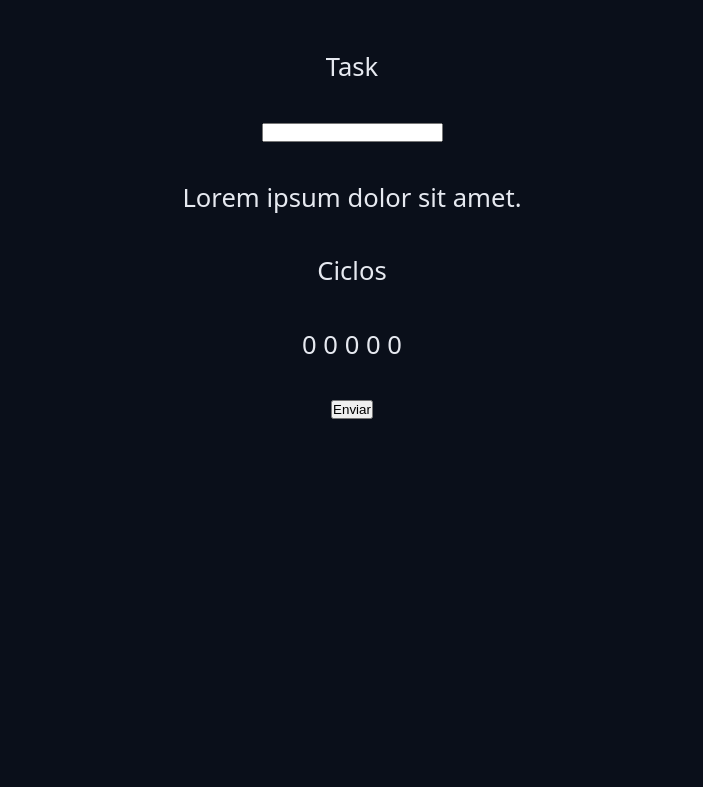
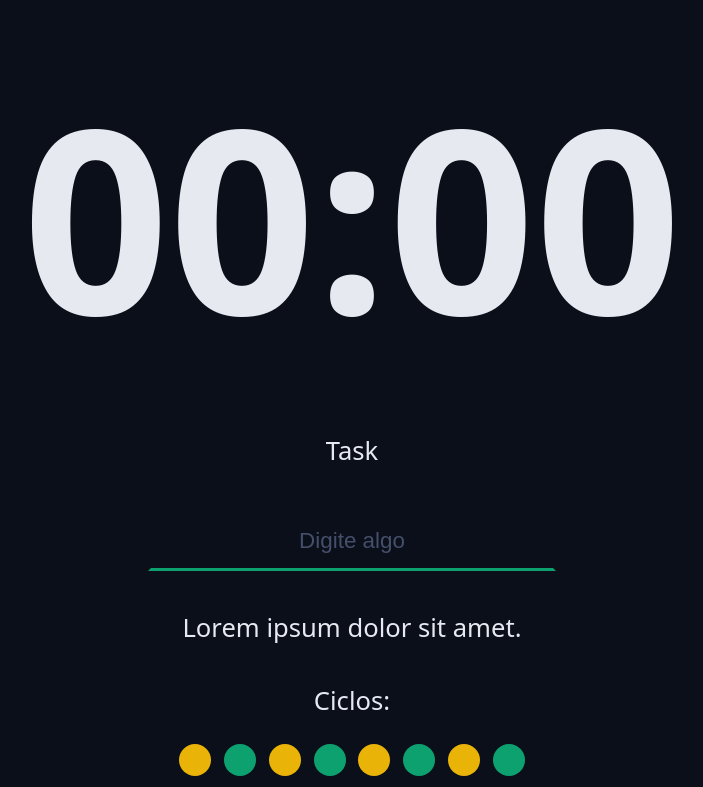
Before and after one commit to gabriellopasso/pomodoro-react, a React (Vite) app: page / in a window 1280 px wide. Shown: the part 433-1220 px from the top of the page, without its empty margins (288-991 px from the left). Before the commit the page ends 903 px from the top, so only its background shows below. Built offline with nearby package versions, Linux system fonts and the light colour scheme.

Commit message:
Component cycles criado

```diff
--- a/src/App.tsx
+++ b/src/App.tsx
@@ -8,6 +8,7 @@
 import { Menu } from './components/Menu';
 import { CountDown } from './components/CountDown';
 import { DefaultInput } from './components/DefaultInput';
+import { Cycles } from './components/Cycles';
 export function App() {
   return (
     <>
@@ -18,15 +19,24 @@
         <Menu />
       </Container>
       <Container>
+        <CountDown />
+      </Container>
+
+      <Container>
         <form className='form'>
           <div className='formRow'>
-            <DefaultInput />
+            <DefaultInput
+              labelText='Task'
+              id='xanax'
+              type='string'
+              placeholder='Digite algo'
+            />
           </div>
           <div className='formRow'>
             <p>Lorem ipsum dolor sit amet.</p>
           </div>
           <div className='formRow'>
-            <p>Ciclos</p>
+            <Cycles />
           </div>
           <div className='formRow'>
             <p>0 0 0 0 0</p>
--- /dev/null
+++ b/src/components/Cycles/index.tsx
@@ -0,0 +1,20 @@
+import styles from './styles.module.css';
+
+export function Cycles() {
+  return (
+    <div className={styles.cycles}>
+      <span>Ciclos:</span>
+
+      <div className={styles.cycleDots}>
+        <span className={`${styles.cycleDot} ${styles.workTime}`}></span>
+        <span className={`${styles.cycleDot} ${styles.shortBreakTime}`}></span>
+        <span className={`${styles.cycleDot} ${styles.workTime}`}></span>
+        <span className={`${styles.cycleDot} ${styles.shortBreakTime}`}></span>
+        <span className={`${styles.cycleDot} ${styles.workTime}`}></span>
+        <span className={`${styles.cycleDot} ${styles.shortBreakTime}`}></span>
+        <span className={`${styles.cycleDot} ${styles.workTime}`}></span>
+        <span className={`${styles.cycleDot} ${styles.longBreakTime}`}></span>
+      </div>
+    </div>
+  );
+}
--- /dev/null
+++ b/src/components/Cycles/styles.module.css
@@ -0,0 +1,28 @@
+.cycles {
+  display: flex;
+  flex-direction: column;
+  align-items: center;
+  justify-content: center;
+  gap: 1.6rem;
+}
+.cycleDots {
+  display: flex;
+  gap: 0.8rem;
+}
+.cycleDot {
+  width: 2rem;
+  height: 2rem;
+  background-color: var(--primary);
+  border-radius: 50%;
+}
+
+.workTime {
+  background-color: var(--warning);
+}
+
+.shortBreakTime {
+  background-color: var(--primary);
+}
+
+.longBreakTime {
+}
--- a/src/components/DefaultInput/index.tsx
+++ b/src/components/DefaultInput/index.tsx
@@ -1,10 +1,20 @@
-type DefaultInputProps = {};
+import styles from './styles.module.css';
 
-export function DefaultInput(props: DefaultInputProps) {
+type DefaultInputProps = {
+  id: string;
+  labelText?: string;
+} & React.ComponentProps<'input'>;
+
+export function DefaultInput({
+  id,
+  labelText,
+  type,
+  ...rest
+}: DefaultInputProps) {
   return (
     <>
-      <label htmlFor='input'>Task</label>
-      <input id='input' type='text' />
+      {labelText && <label htmlFor={id}>{labelText}</label>}
+      <input className={styles.input} id={id} type={type} {...rest} />
     </>
   );
 }
--- /dev/null
+++ b/src/components/DefaultInput/styles.module.css
@@ -0,0 +1,25 @@
+.input {
+  background-color: transparent;
+  border: none;
+  text-align: center;
+  font-size: 1.8rem;
+  padding: 0.8rem;
+
+  border: 0.2rem solid transparent;
+  border-bottom: 0.2rem solid var(--primary);
+  transition: all 0.1s;
+}
+.input:focus {
+  border: 0.2rem solid var(--primary);
+  border-radius: 0.8rem;
+}
+.input:disabled {
+  border-bottom: 0.2rem solid var(--disabled);
+  color: var(--text-muted);
+}
+
+input::placeholder {
+  color: var(--gray-500);
+  font-size: 1.4rem;
+  font-size: italic;
+}
```
